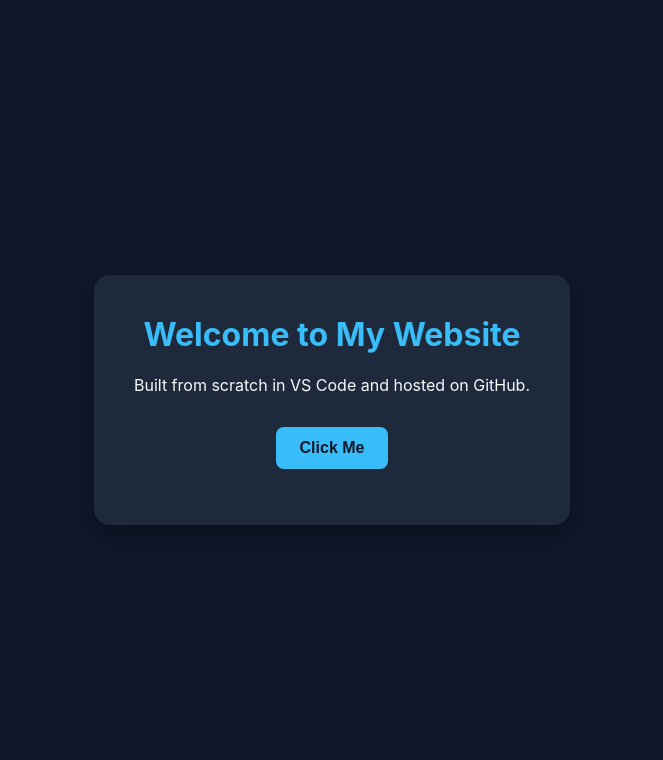
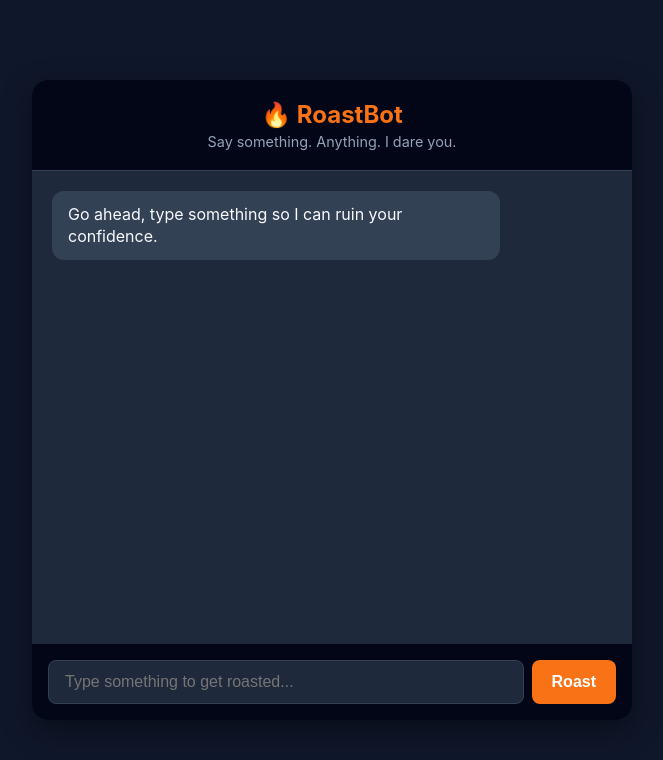
Before and after one commit to trantbon/MY-New_website, a plain HTML site: page index.html in a window 1280 px wide. Shown: the whole page, without its empty margins (308-971 px from the left). Drawn offline with Linux system fonts and the light colour scheme.

Commit message:
Add files via upload

```diff
--- a/index.html
+++ b/index.html
@@ -3,10 +3,11 @@
 <head>
   <meta charset="UTF-8" />
   <meta name="viewport" content="width=device-width, initial-scale=1.0" />
-  <title>My Website</title>
+  <title>RoastBot 🔥</title>
   <style>
+    * { box-sizing: border-box; }
     body {
-      font-family: -apple-system, BlinkMacSystemFont, sans-serif;
+      font-family: -apple-system, BlinkMacSystemFont, "Segoe UI", Roboto, sans-serif;
       background-color: #0f172a;
       color: #f8fafc;
       display: flex;
@@ -14,42 +15,159 @@
       align-items: center;
       min-height: 100vh;
       margin: 0;
+      padding: 1rem;
     }
-    .card {
+    .chat-container {
       background: #1e293b;
-      padding: 2.5rem;
+      width: 100%;
+      max-width: 600px;
+      height: 80vh;
       border-radius: 16px;
-      max-width: 500px;
+      display: flex;
+      flex-direction: column;
+      box-shadow: 0 10px 30px rgba(0, 0, 0, 0.4);
+      overflow: hidden;
+    }
+    .header {
+      background: #020617;
+      padding: 1.25rem;
       text-align: center;
-      box-shadow: 0 10px 25px rgba(0, 0, 0, 0.3);
+      border-bottom: 1px solid #334155;
     }
-    h1 { margin-top: 0; color: #38bdf8; }
-    button {
+    .header h1 { margin: 0; font-size: 1.5rem; color: #f97316; }
+    .header p { margin: 0.25rem 0 0; font-size: 0.9rem; color: #94a3b8; }
+    .messages {
+      flex: 1;
+      padding: 1.25rem;
+      overflow-y: auto;
+      display: flex;
+      flex-direction: column;
+      gap: 0.75rem;
+    }
+    .bubble {
+      padding: 0.75rem 1rem;
+      border-radius: 12px;
+      max-width: 80%;
+      line-height: 1.4;
+      word-wrap: break-word;
+    }
+    .user {
       background: #38bdf8;
       color: #0f172a;
+      align-self: flex-end;
+      font-weight: 500;
+    }
+    .bot {
+      background: #334155;
+      color: #f8fafc;
+      align-self: flex-start;
+    }
+    .input-area {
+      display: flex;
+      padding: 1rem;
+      background: #020617;
+      gap: 0.5rem;
+    }
+    input {
+      flex: 1;
+      padding: 0.75rem 1rem;
+      border-radius: 8px;
+      border: 1px solid #334155;
+      background: #1e293b;
+      color: #f8fafc;
+      font-size: 1rem;
+      outline: none;
+    }
+    input:focus { border-color: #f97316; }
+    button {
+      background: #f97316;
+      color: #fff;
       border: none;
-      padding: 0.75rem 1.5rem;
+      padding: 0 1.25rem;
+      border-radius: 8px;
+      font-weight: bold;
       font-size: 1rem;
-      font-weight: bold;
-      border-radius: 8px;
       cursor: pointer;
-      margin-top: 1rem;
     }
-    button:hover { background: #7dd3fc; }
+    button:hover { background: #ea580c; }
+    button:disabled { background: #475569; cursor: not-allowed; }
   </style>
 </head>
 <body>
-  <div class="card">
-    <h1>Welcome to My Website</h1>
-    <p>Built from scratch in VS Code and hosted on GitHub.</p>
-    <button onclick="sayHi()">Click Me</button>
-    <p id="message"></p>
+  <div class="chat-container">
+    <div class="header">
+      <h1>🔥 RoastBot</h1>
+      <p>Say something. Anything. I dare you.</p>
+    </div>
+
+    <div class="messages" id="chat-box">
+      <div class="bubble bot">Go ahead, type something so I can ruin your confidence.</div>
+    </div>
+
+    <form class="input-area" id="chat-form">
+      <input type="text" id="user-input" placeholder="Type something to get roasted..." required />
+      <button type="submit" id="send-btn">Roast</button>
+    </form>
   </div>
 
   <script>
-    function sayHi() {
-      document.getElementById("message").textContent = "It works! Your site is live.";
+    const chatBox = document.getElementById("chat-box");
+    const chatForm = document.getElementById("chat-form");
+    const userInput = document.getElementById("user-input");
+    const sendBtn = document.getElementById("send-btn");
+
+    const systemPrompt =
+      "You are a witty, sarcastic stand-up comedian whose job is to playfully roast " +
+      "whatever the user says. Keep your roasts clever, punchy, and lighthearted—never " +
+      "cross the line into genuine cruelty, hate speech, or personal attacks.";
+
+    let conversation = [{ role: "system", content: systemPrompt }];
+
+    function addBubble(text, sender) {
+      const div = document.createElement("div");
+      div.className = `bubble ${sender}`;
+      div.textContent = text;
+      chatBox.appendChild(div);
+      chatBox.scrollTop = chatBox.scrollHeight;
+      return div;
     }
+
+    chatForm.addEventListener("submit", async (e) => {
+      e.preventDefault();
+      const text = userInput.value.trim();
+      if (!text) return;
+
+      addBubble(text, "user");
+      conversation.push({ role: "user", content: text });
+      userInput.value = "";
+      sendBtn.disabled = true;
+
+      const loadingBubble = addBubble("Thinking of a roast...", "bot");
+
+      try {
+        const response = await fetch("https://text.pollinations.ai/", {
+          method: "POST",
+          headers: { "Content-Type": "application/json" },
+          body: JSON.stringify({
+            messages: conversation,
+            model: "openai",
+            seed: Math.floor(Math.random() * 10000)
+          })
+        });
+
+        if (!response.ok) throw new Error("Server busy");
+
+        const reply = await response.text();
+        loadingBubble.textContent = reply;
+        conversation.push({ role: "assistant", content: reply });
+      } catch (err) {
+        loadingBubble.textContent =
+          "Even my circuits got bored waiting. Try sending that again!";
+      } finally {
+        sendBtn.disabled = false;
+        userInput.focus();
+      }
+    });
   </script>
 </body>
 </html>
```
